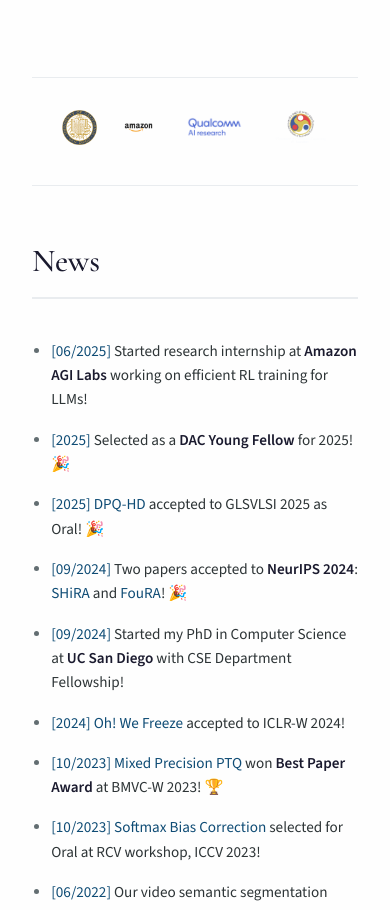
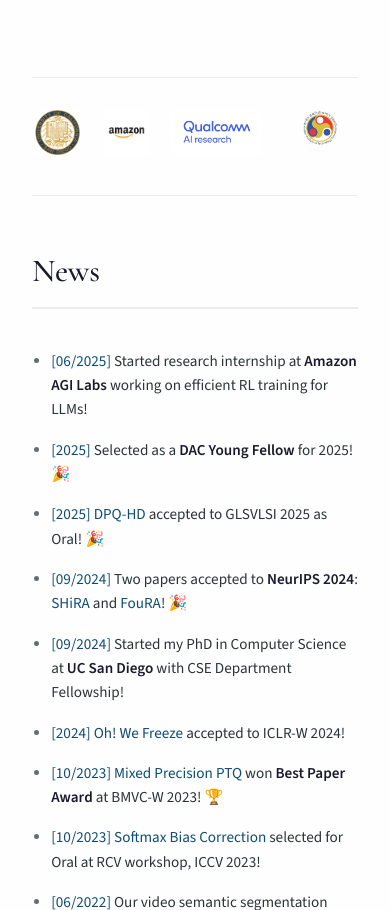
Before and after one commit to nppandey1211/nppandey1211.github.io, a plain HTML site: page index.html in a window 390 px wide. Shown: the part 1274-2184 px from the top of the page. Drawn offline with nearby package versions, Linux system fonts and the light colour scheme; some icons are missing.

Commit message:
Increase logo sizes

```diff
--- a/index.html
+++ b/index.html
@@ -299,33 +299,31 @@
         }
 
         .affiliation-logo {
-            height: 50px;
+            height: 70px;
             width: auto;
-            opacity: 0.85;
+            opacity: 0.9;
             transition: opacity 0.3s ease, transform 0.3s ease;
-            filter: grayscale(10%);
         }
 
         .affiliation-logo:hover {
             opacity: 1;
-            transform: scale(1.05);
-            filter: grayscale(0%);
+            transform: scale(1.08);
         }
 
         .affiliation-logo.ucsd {
-            height: 35px;
+            height: 60px;
         }
 
         .affiliation-logo.amazon {
-            height: 35px;
+            height: 50px;
         }
 
         .affiliation-logo.qualcomm {
-            height: 30px;
+            height: 45px;
         }
 
         .affiliation-logo.iitg {
-            height: 55px;
+            height: 75px;
         }
 
         /* Section Styles */
@@ -520,7 +518,7 @@
         }
 
         .exp-logo {
-            height: 40px;
+            height: 55px;
             width: auto;
         }
 
@@ -576,9 +574,9 @@
         }
 
         .edu-logo {
-            height: 40px;
+            height: 55px;
             width: auto;
-            max-width: 120px;
+            max-width: 150px;
             object-fit: contain;
         }
 
@@ -693,7 +691,7 @@
             }
 
             .affiliation-logo {
-                height: 35px !important;
+                height: 45px !important;
             }
         }
     </style>
```
